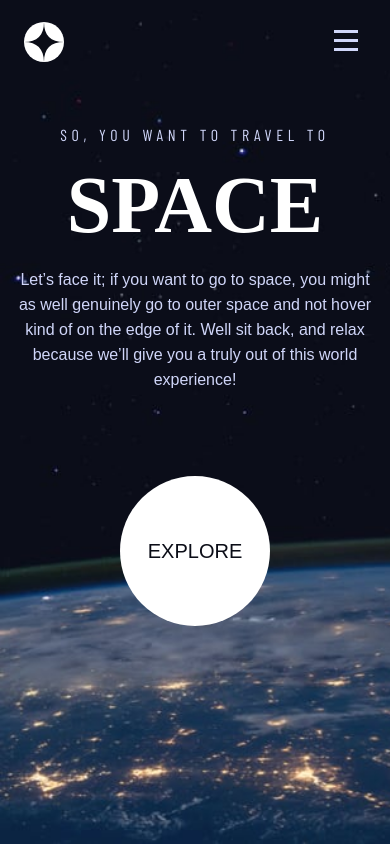
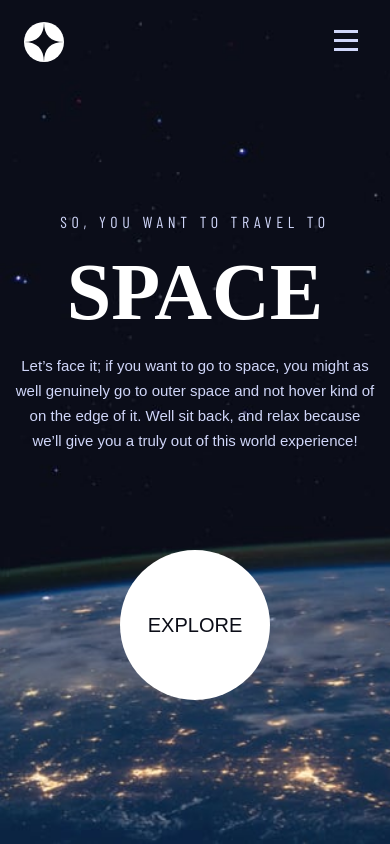
Before and after one commit to shay122990/space-tourism-website, a React (Vite) app: page / in a window 390 px wide. Built offline with nearby package versions, Linux system fonts and the light colour scheme; a web font is replaced by a local one.

Commit message:
home page css

```diff
--- a/src/routes/crew/Crew.css
+++ b/src/routes/crew/Crew.css
@@ -4,7 +4,7 @@
     background-repeat: no-repeat;
     background-size: cover;
     width: 100%;
-    height:100vh;
+    height:2160px;
 }
 .crew-content-container{
     display: flex;
@@ -82,10 +82,22 @@
   } */
 /* TABLET VIEW */
 @media (max-width: 1000px) {
-
+    .crew-home-container{
+        background-image: url(../../assets/crew/background-crew-tablet.jpg);
+        height: 1024px;
+    }
+    .crew-content-container{
+        height: 1024px;
+    }
 }
 
   /* MOBILE VIEW */
   @media (max-width: 500px) {
-
+    .crew-home-container{
+        background-image: url(../../assets/crew/background-crew-mobile.jpg);
+        height: 720px;
+    }
+    .crew-content-container{
+        height: 720px;
+    }
   }
--- a/src/routes/destination/Destination.css
+++ b/src/routes/destination/Destination.css
@@ -5,8 +5,7 @@
   background-repeat: no-repeat;
   background-size: cover;
   width: 100%;
-  height: 2160px;
-  overflow: hidden;
+  height: 100vh;
 }
 
 .destinations-content-container {
@@ -31,8 +30,8 @@
   display: flex;
   flex-direction: column;
   align-items: flex-start;
-  gap: 60px;
-  height: 100vh;
+  gap: 10%;
+  /* height: 100vh;  */
 }
 .pick-your-destination {
   font-size: 28px;
--- a/src/routes/home/Home.css
+++ b/src/routes/home/Home.css
@@ -2,8 +2,11 @@
     background-image: url(../../assets/home/background-home-desktop.jpg);
     background-size: cover;
     background-repeat: no-repeat;
-    width: auto;
+    width: 100%;
     height: 100vh;
+    display: flex;
+    justify-content: center;
+    align-items: center;
 }
 
 .space-info-container{
@@ -11,8 +14,9 @@
     justify-content: center;
     align-items: center;
     flex-direction: row;
-    gap:30%;
-    margin-top: 400px;
+    gap:32%;
+    height:500px;
+    padding-top: 240px;
 }
 .main-info{
     display: flex;
@@ -42,7 +46,7 @@
 }
 .explore-btn-container{
     height: auto;
-    margin-top: 80px;
+    margin-top: 140px;
 }
 
 .explore-btn{
@@ -64,7 +68,8 @@
 /* responsive */
 @media(max-width:1377px){
     .space-info-container{
-        gap: 10%;
+        gap: 20%;
+        width: 100%;
     }
     .main-info{
         width: 444px;
@@ -82,17 +87,18 @@
 @media (max-width: 1000px) {
     .home-container{
         background-image: url(../../assets/home/background-home-tablet.jpg);
+        height: 100%;
     }
     .space-info-container{
         flex-direction: column;
         gap: 0;
-        margin-top: 170px;
+        height: auto;
     }
     .main-info{
         text-align: center;
         justify-content: center;
         align-items: center;
-        width: 444px;
+        width: 65%;
     }
     .explore-btn{
         width:242px;
@@ -105,6 +111,7 @@
         font-size: 20px;
     }
     .space-info{
+        width: 89%;
         font-size: 16px;
     }
 
@@ -116,14 +123,15 @@
         background-image: url(../../assets/home/background-home-mobile.jpg);
     }
     .space-info-container{
-        margin-top: 120px;
+        flex-direction: column;
+        gap: 80px;
+        padding-top: 50px;
     }
     .main-info{
         flex-direction: column;
         gap: 0;
         height: 276px;
         width: auto;
-        padding: 0 10px;
     }
     .intro{
         font-size: 16px;
@@ -132,8 +140,13 @@
         font-size:80px;
     }
     .space-info{
-        font-size: 16px;
+        font-size: 15px;
         line-height: 25px;
+        width: 92%;
+    }
+    .explore-btn-container{
+        margin-top: 0;
+        padding-top: 0;
     }
     .explore-btn{
         width:150px;
```
